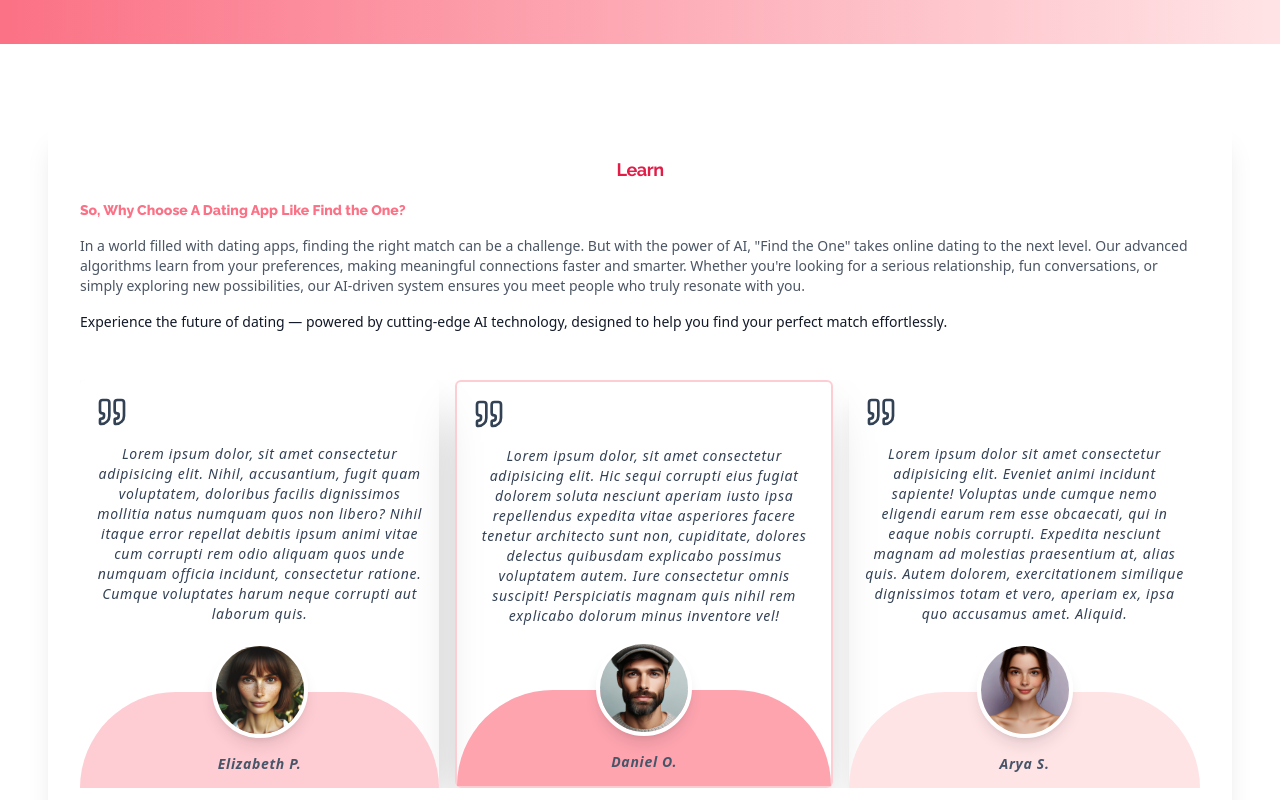
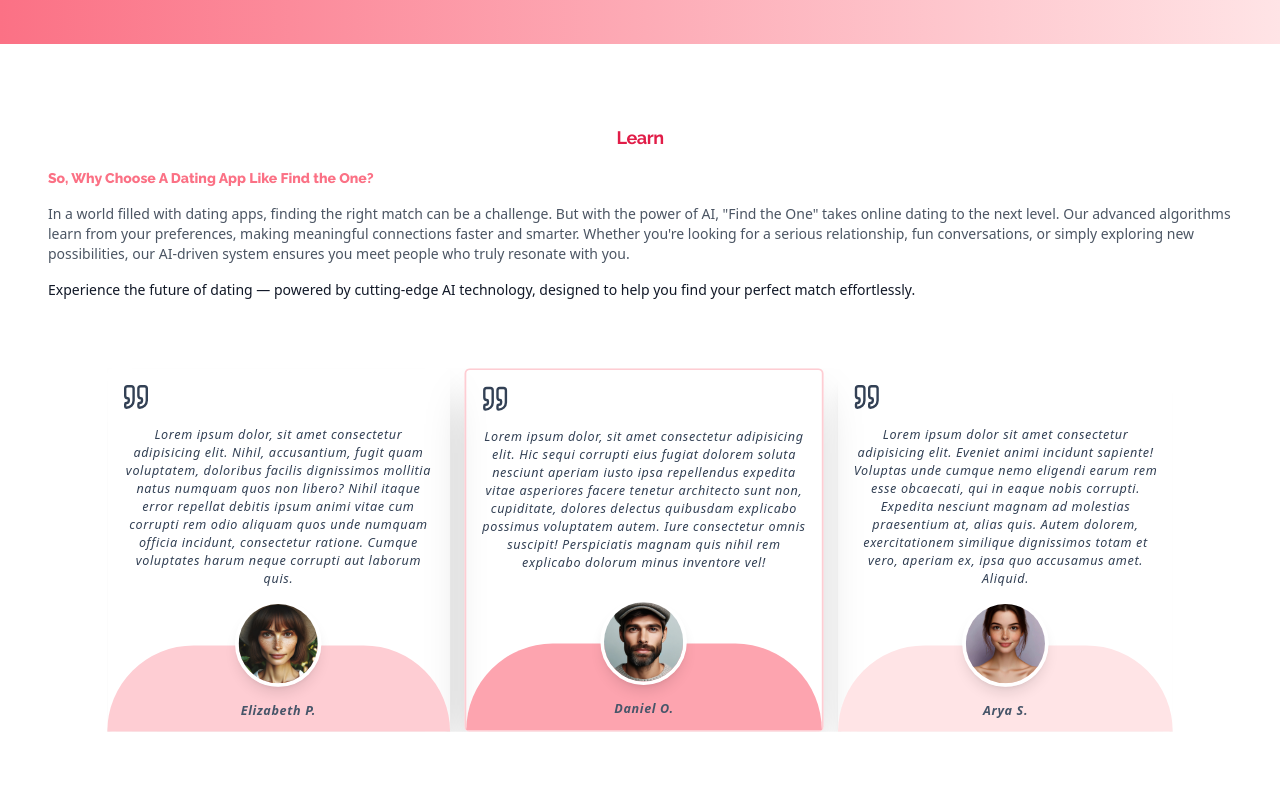
Before and after one commit to kaanmetep/find-the-one-v2, a React (Vite) app in the folder frontend/: page / in a window 1280 px wide. Shown: the part 980-1780 px from the top of the page. Built offline with nearby package versions, Linux system fonts and the light colour scheme.

Commit message:
Add new animations

```diff
--- a/frontend/package.json
+++ b/frontend/package.json
@@ -18,6 +18,7 @@
     "dotenv": "^16.4.5",
     "jwt-decode": "^4.0.0",
     "lucide-react": "^0.471.1",
+    "motion": "^12.0.6",
     "react": "^18.3.1",
     "react-cropper": "^2.3.3",
     "react-dom": "^18.3.1",
--- a/frontend/src/components/HowItWorks.jsx
+++ b/frontend/src/components/HowItWorks.jsx
@@ -3,6 +3,7 @@
 import { PenLine } from "lucide-react";
 import { UsersRound } from "lucide-react";
 import { MessageCircle } from "lucide-react";
+import { motion } from "framer-motion";
 function HowItWorksHeading({ children, step }) {
   return (
     <div className="flex items-center justify-between">
@@ -25,9 +26,18 @@
     <p className="mt-4 leading-7 text-slate-600 font-semibold">{children}</p>
   );
 }
+
 function HowItWorksContainer({ children, className, step }) {
   return (
-    <div
+    <motion.div
+      initial={{ opacity: 0, y: 50 }}
+      whileInView={{ opacity: 1, y: 0 }}
+      viewport={{ once: false }}
+      transition={{
+        duration: 1,
+        ease: "easeOut",
+        delay: step * 0.1,
+      }}
       className={`lg:w-1/2 bg-gradient-to-r from-white to-red-50 shadow-lg p-6 rounded-lg border-2 border-r-[10px] border-b-8 relative hover:scale-105 transition-all delay-100 ${className} relative`}
     >
       {children}
@@ -38,9 +48,10 @@
       >
         {step}
       </span>
-    </div>
+    </motion.div>
   );
 }
+
 function HowItWorks() {
   return (
     <SectionContainer>
--- a/frontend/src/components/Learn.jsx
+++ b/frontend/src/components/Learn.jsx
@@ -1,17 +1,17 @@
-import { useIntersectionObserver } from "../hooks/useIntersectionObserver";
 import SectionHeading from "./SectionHeading";
 import TestimonialCards from "./TestimonialCards";
 import SectionContainer from "./SectionContainer";
+import { motion } from "framer-motion";
+
 function Learn() {
-  const { sectionRef, isVisible } = useIntersectionObserver(0.4, "100px");
   return (
     <SectionContainer>
-      <div
-        className={`shadow-xl p-8 fade-in-section ${
-          isVisible ? "is-visible" : ""
-        }`}
-        ref={sectionRef}
-        id="learn"
+      <div id="learn">
+        <motion.div
+          initial={{ opacity: 0 }}
+          whileInView={{ opacity: 1 }}
+          viewport={{ once: true }}
+          transition={{ duration: 3, ease: "easeOut", delay: 2 }}
         >
           <SectionHeading>Learn</SectionHeading>
           <h3 className="mt-4 font-fontHeading text-rose-400 font-extrabold">
@@ -21,15 +21,17 @@
             In a world filled with dating apps, finding the right match can be a
             challenge. But with the power of AI, "Find the One" takes online
             dating to the next level. Our advanced algorithms learn from your
-          preferences, making meaningful connections faster and smarter. Whether
-          you're looking for a serious relationship, fun conversations, or
-          simply exploring new possibilities, our AI-driven system ensures you
-          meet people who truly resonate with you.
+            preferences, making meaningful connections faster and smarter.
+            Whether you're looking for a serious relationship, fun
+            conversations, or simply exploring new possibilities, our AI-driven
+            system ensures you meet people who truly resonate with you.
           </p>
           <p className="mt-4 text-gray-900">
             Experience the future of dating — powered by cutting-edge AI
-          technology, designed to help you find your perfect match effortlessly.
+            technology, designed to help you find your perfect match
+            effortlessly.
           </p>
+        </motion.div>
         <div>
           <TestimonialCards />
         </div>
--- a/frontend/src/components/SecondaryHeading.jsx
+++ b/frontend/src/components/SecondaryHeading.jsx
@@ -1,26 +1,29 @@
-import { useIntersectionObserver } from "../hooks/useIntersectionObserver";
 import { useNavigate } from "react-router-dom";
 import Button from "./Button";
 import Logo from "./Logo";
 import AvatarImage from "./AvatarImage";
+import { motion } from "framer-motion";
 
 const avatarImages = ["pp1.jpg", "pp2.jpg", "pp3.jpg", "pp4.jpg", "pp5.jpg"];
 
 function SecondaryHeading() {
-  const { sectionRef, isVisible } = useIntersectionObserver(0.7);
   const navigate = useNavigate();
   return (
-    <div
-      className={`fade-in-section ${
-        isVisible ? "is-visible" : ""
-      } bg-gradient-to-r from-rose-400 to-rose-100 px-14 py-12 `}
-      ref={sectionRef}
+    <motion.div
+      initial={{ opacity: 0, y: 70 }}
+      whileInView={{ opacity: 1, y: 0 }}
+      viewport={{ once: true }}
+      transition={{ duration: 2, ease: "easeOut", delay: 0.5 }}
     >
+      <div className="bg-gradient-to-r from-rose-400 to-rose-100 px-14 py-12">
         <div className="flex flex-col gap-12 lg:flex-row justify-between items-center">
-        <div className="flex flex-col  items-center justify-center gap-2">
+          <div className="flex flex-col items-center justify-center gap-2">
             <div className="flex items-center justify-center relative hover:scale-110 transition-all delay-75">
               {avatarImages.map((avatar, index) => (
-              <div className={`${index > 0 ? "ml-[-40px]" : ""}`} key={avatar}>
+                <div
+                  className={`${index > 0 ? "ml-[-40px]" : ""}`}
+                  key={avatar}
+                >
                   <AvatarImage src={avatar} />
                 </div>
               ))}
@@ -35,7 +38,7 @@
               </p>
             </div>
           </div>
-        <div className="flex flex-col lg:flex-row  gap-2 items-center justify-center font-bold">
+          <div className="flex flex-col lg:flex-row gap-2 items-center justify-center font-bold">
             <h2 className="text-white text-xl lg:text-3xl font-fontHeading tracking-tighter">
               Start your love story
             </h2>
@@ -44,6 +47,7 @@
           <Button onClick={() => navigate("/register")}>Sign Up</Button>
         </div>
       </div>
+    </motion.div>
   );
 }
 
--- a/frontend/src/components/TestimonialCards.jsx
+++ b/frontend/src/components/TestimonialCards.jsx
@@ -1,6 +1,13 @@
 import { Quote } from "lucide-react";
+import { motion } from "framer-motion";
 function TestimonialCards() {
   return (
+    <motion.div
+      initial={{ opacity: 0, scale: 1 }}
+      whileInView={{ scale: 0.9, opacity: 1 }}
+      viewport={{ once: true }}
+      transition={{ duration: 3, ease: "easeOut" }}
+    >
       <div className="flex flex-col md:flex-row gap-12 md:gap-4 mt-12 italic text-slate-700 tracking-wider line-clamp-5">
         <div className=" shadow-2xl flex flex-col gap-12 rounded-md">
           <div className="p-4">
@@ -8,10 +15,10 @@
             <p className=" text-center mt-2">
               Lorem ipsum dolor, sit amet consectetur adipisicing elit. Nihil,
               accusantium, fugit quam voluptatem, doloribus facilis dignissimos
-            mollitia natus numquam quos non libero? Nihil itaque error repellat
-            debitis ipsum animi vitae cum corrupti rem odio aliquam quos unde
-            numquam officia incidunt, consectetur ratione. Cumque voluptates
-            harum neque corrupti aut laborum quis.
+              mollitia natus numquam quos non libero? Nihil itaque error
+              repellat debitis ipsum animi vitae cum corrupti rem odio aliquam
+              quos unde numquam officia incidunt, consectetur ratione. Cumque
+              voluptates harum neque corrupti aut laborum quis.
             </p>
           </div>
           <div className="h-24 bg-rose-200 relative  rounded-t-full  flex items-center justify-center mt-auto">
@@ -20,19 +27,23 @@
               alt="profil-avatar"
               className="block w-24 rounded-full border-white border-4 shadow-lg  absolute top-[-50px]"
             />
-          <p className="mt-12 text-slate-600 italic font-bold">Elizabeth P.</p>
+            <p className="mt-12 text-slate-600 italic font-bold">
+              Elizabeth P.
+            </p>
           </div>
         </div>
+
         <div className="flex flex-col shadow-2xl gap-12 border-2 border-rose-200 rounded-md">
           <div className="p-4">
             <Quote className="size-8 mb-4" />
             <p className="text-center mt-2">
-            Lorem ipsum dolor, sit amet consectetur adipisicing elit. Hic sequi
-            corrupti eius fugiat dolorem soluta nesciunt aperiam iusto ipsa
-            repellendus expedita vitae asperiores facere tenetur architecto sunt
-            non, cupiditate, dolores delectus quibusdam explicabo possimus
-            voluptatem autem. Iure consectetur omnis suscipit! Perspiciatis
-            magnam quis nihil rem explicabo dolorum minus inventore vel!
+              Lorem ipsum dolor, sit amet consectetur adipisicing elit. Hic
+              sequi corrupti eius fugiat dolorem soluta nesciunt aperiam iusto
+              ipsa repellendus expedita vitae asperiores facere tenetur
+              architecto sunt non, cupiditate, dolores delectus quibusdam
+              explicabo possimus voluptatem autem. Iure consectetur omnis
+              suscipit! Perspiciatis magnam quis nihil rem explicabo dolorum
+              minus inventore vel!
             </p>
           </div>
           <div className="h-24 bg-rose-300 relative  rounded-t-full flex items-center justify-center mt-auto">
@@ -44,6 +55,7 @@
             <p className="mt-12 text-slate-600 italic font-bold">Daniel O.</p>
           </div>
         </div>
+
         <div className="flex flex-col shadow-xl gap-12 rounded-md">
           <div className="p-4">
             <Quote className="size-8 mb-4" />
@@ -52,8 +64,8 @@
               animi incidunt sapiente! Voluptas unde cumque nemo eligendi earum
               rem esse obcaecati, qui in eaque nobis corrupti. Expedita nesciunt
               magnam ad molestias praesentium at, alias quis. Autem dolorem,
-            exercitationem similique dignissimos totam et vero, aperiam ex, ipsa
-            quo accusamus amet. Aliquid.
+              exercitationem similique dignissimos totam et vero, aperiam ex,
+              ipsa quo accusamus amet. Aliquid.
             </p>
           </div>
           <div className="h-24 bg-rose-100 relative  rounded-t-full flex items-center justify-center mt-auto">
@@ -66,6 +78,7 @@
           </div>
         </div>
       </div>
+    </motion.div>
   );
 }
 
--- a/frontend/src/hooks/useIntersectionObserver.jsx
+++ /dev/null
@@ -1,41 +0,0 @@
-import { useEffect, useState, useRef } from "react";
-
-export const useIntersectionObserver = (
-  threshold = 0.1,
-  rootMargin = "0px"
-) => {
-  const [isVisible, setIsVisible] = useState(false);
-  const sectionRef = useRef(null);
-
-  useEffect(() => {
-    const observer = new IntersectionObserver(
-      (entries) => {
-        entries.forEach((entry) => {
-          if (entry.isIntersecting) {
-            setIsVisible(true);
-            observer.unobserve(entry.target);
-          }
-        });
-      },
-      {
-        threshold,
-        rootMargin,
-      }
-    );
-
-    const currentRef = sectionRef.current;
-
-    if (currentRef) {
-      observer.observe(currentRef);
-    }
-
-    return () => {
-      if (currentRef) {
-        observer.unobserve(currentRef);
-      }
-      observer.disconnect();
-    };
-  }, [threshold, rootMargin]);
-
-  return { sectionRef, isVisible };
-};
```
Also changed, not shown: 1 other file (tests, documents, lock files or other folders). Lines whose indentation alone changed are shown as unchanged.
